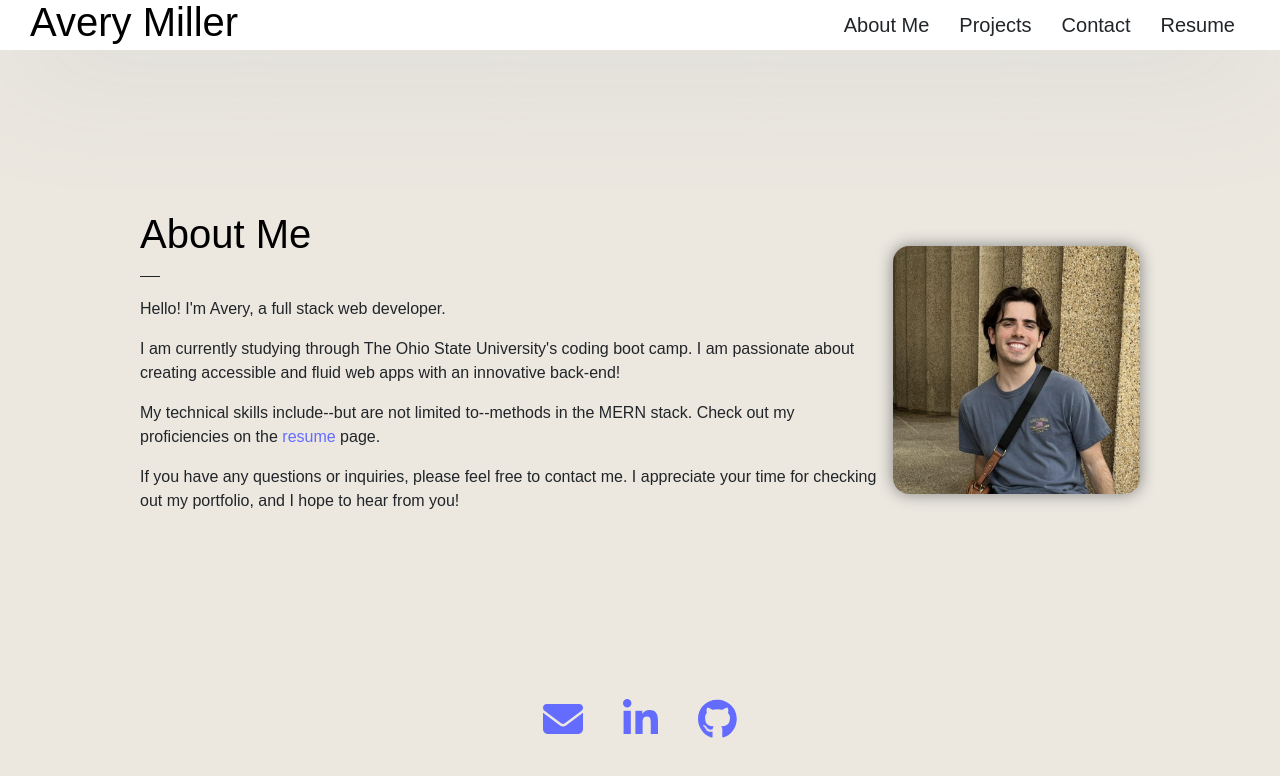
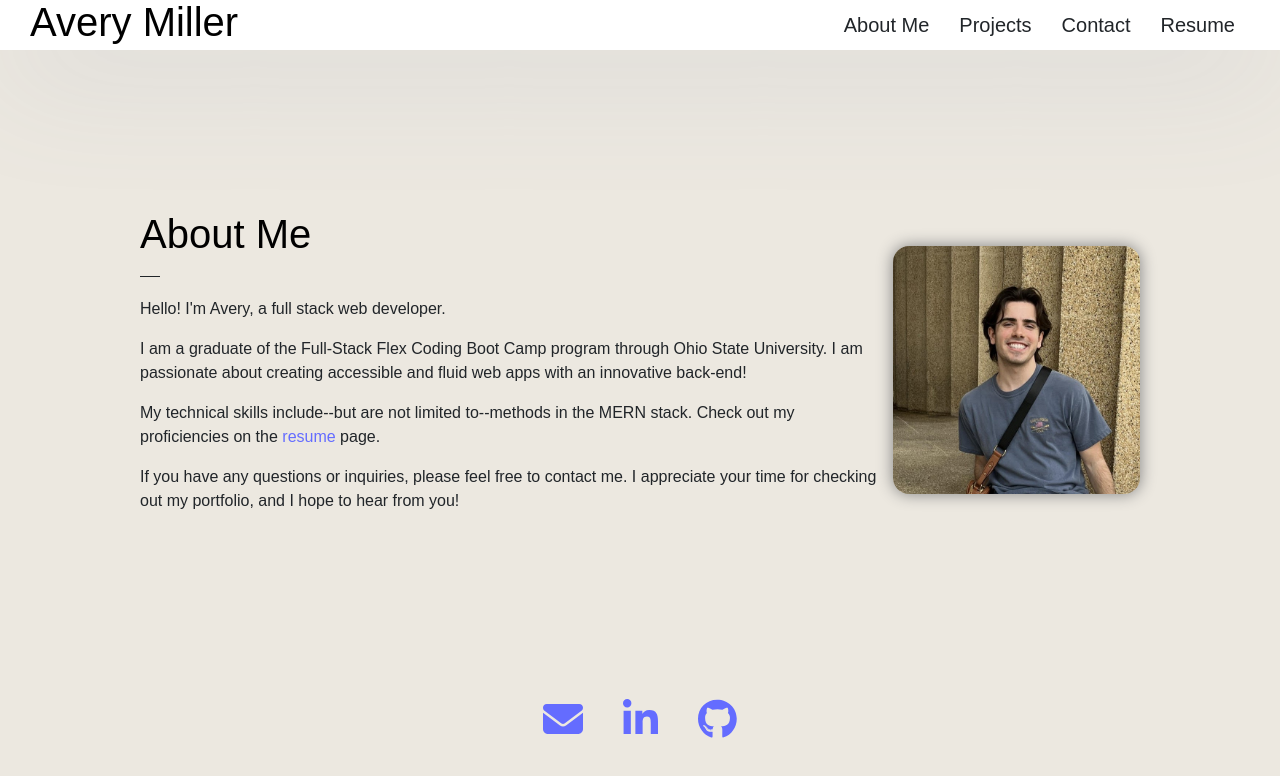
Before and after one commit to averyjmiller/react-portfolio, a React (Vite) app: page /react-portfolio/about in a window 1280 px wide. Shown: the top 776 px of the page. Built offline with nearby package versions, Linux system fonts and the light colour scheme.

Commit message:
updated info on about page

```diff
--- a/src/pages/AboutPage.jsx
+++ b/src/pages/AboutPage.jsx
@@ -16,7 +16,7 @@ export default function AboutPage() {
             Hello! I'm Avery, a full stack web developer.
           </p>
           <p>
-            I am currently studying through The Ohio State University's coding boot camp.
+            I am a graduate of the Full-Stack Flex Coding Boot Camp program through Ohio State University.
             I am passionate about creating accessible and fluid web apps with an innovative back-end!
           </p>
           <p>
```
